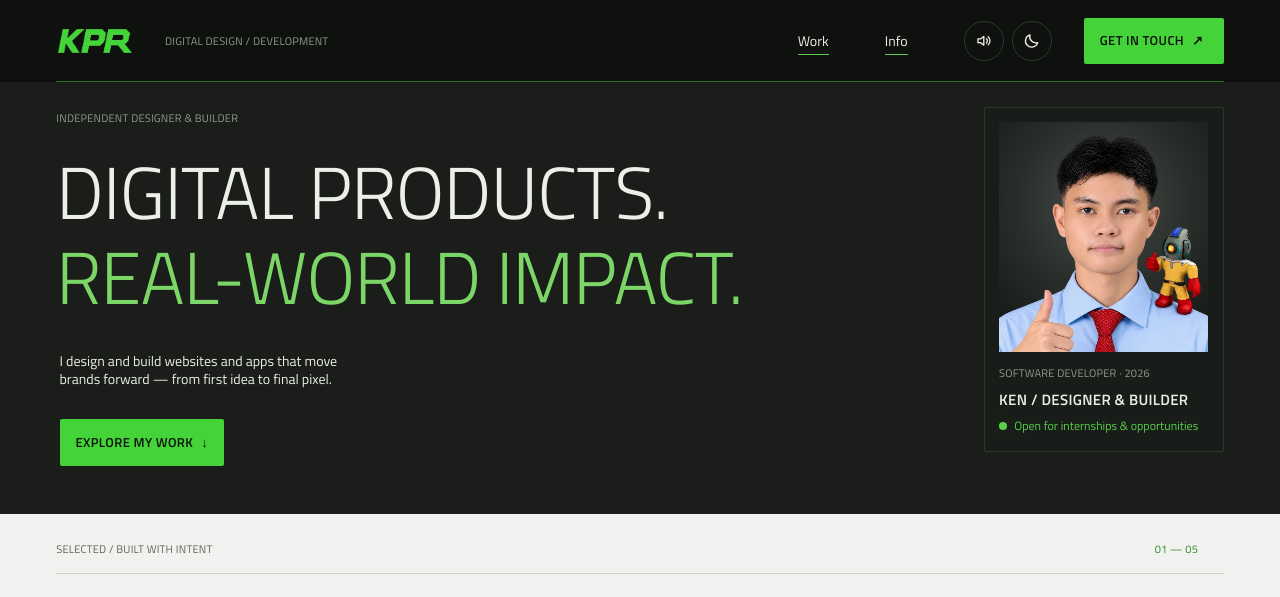
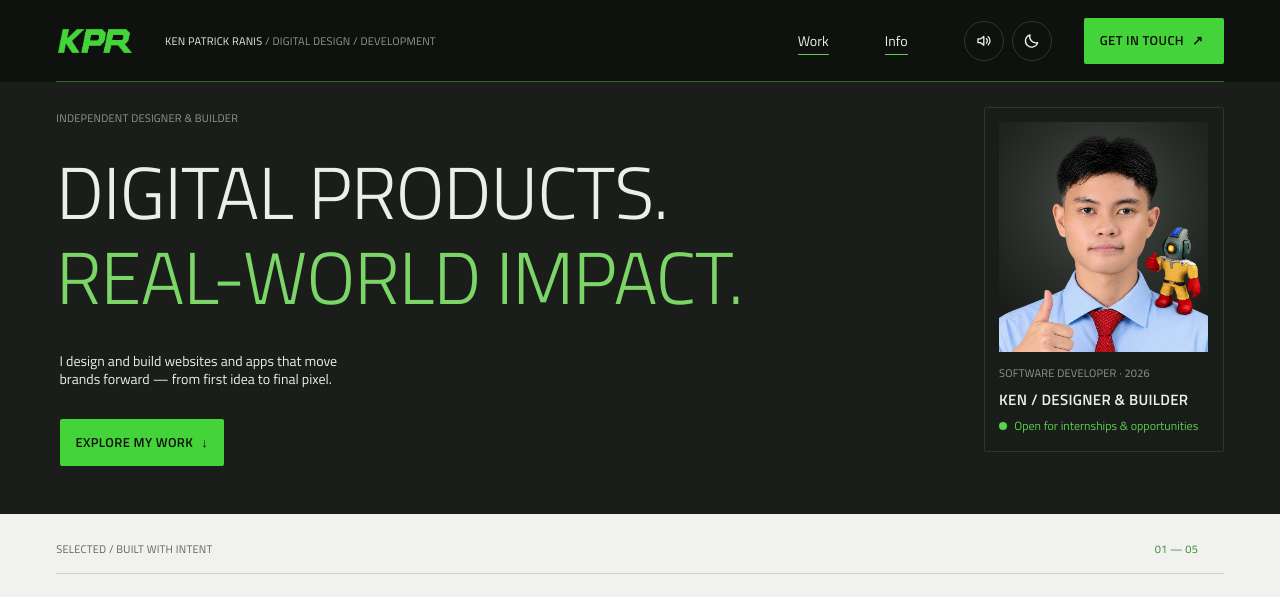
Before and after one commit to Pb2kick/Portfolio, a plain HTML site: page src/index.html in a window 1280 px wide. Shown: the top 597 px of the page. Drawn offline with Linux system fonts and the light colour scheme.

Commit message:
Header: full name before the tagline

```diff
--- a/src/index.html
+++ b/src/index.html
@@ -37,7 +37,7 @@
 
     <header class="site-header wrap band-dark">
       <a class="logo" href="#top" aria-label="KPR, back to top"><span class="logo-mark" aria-hidden="true"></span></a>
-      <p class="label header-tagline">Digital design / Development</p>
+      <p class="label header-tagline"><span class="header-name">Ken Patrick Ranis</span><span class="header-role"> / Digital design / Development</span></p>
       <nav class="site-nav" aria-label="Main">
         <a href="#work">Work</a>
         <a href="#info">Info</a>
--- a/src/styles.css
+++ b/src/styles.css
@@ -159,6 +159,9 @@ sup { font-size: .45em; vertical-align: super; line-height: 0; }
   position: relative;
   background: var(--header-bg);
 }
+.header-name { color: var(--text); }
+/* Below 960px the full line wraps beside the nav, so only the name stays. */
+@media (max-width: 960px) { .header-role { display: none; } }
 .site-header::after {
   content: ""; position: absolute; left: var(--gutter); right: var(--gutter); bottom: 0;
   height: 1px; background: var(--header-line);
```
